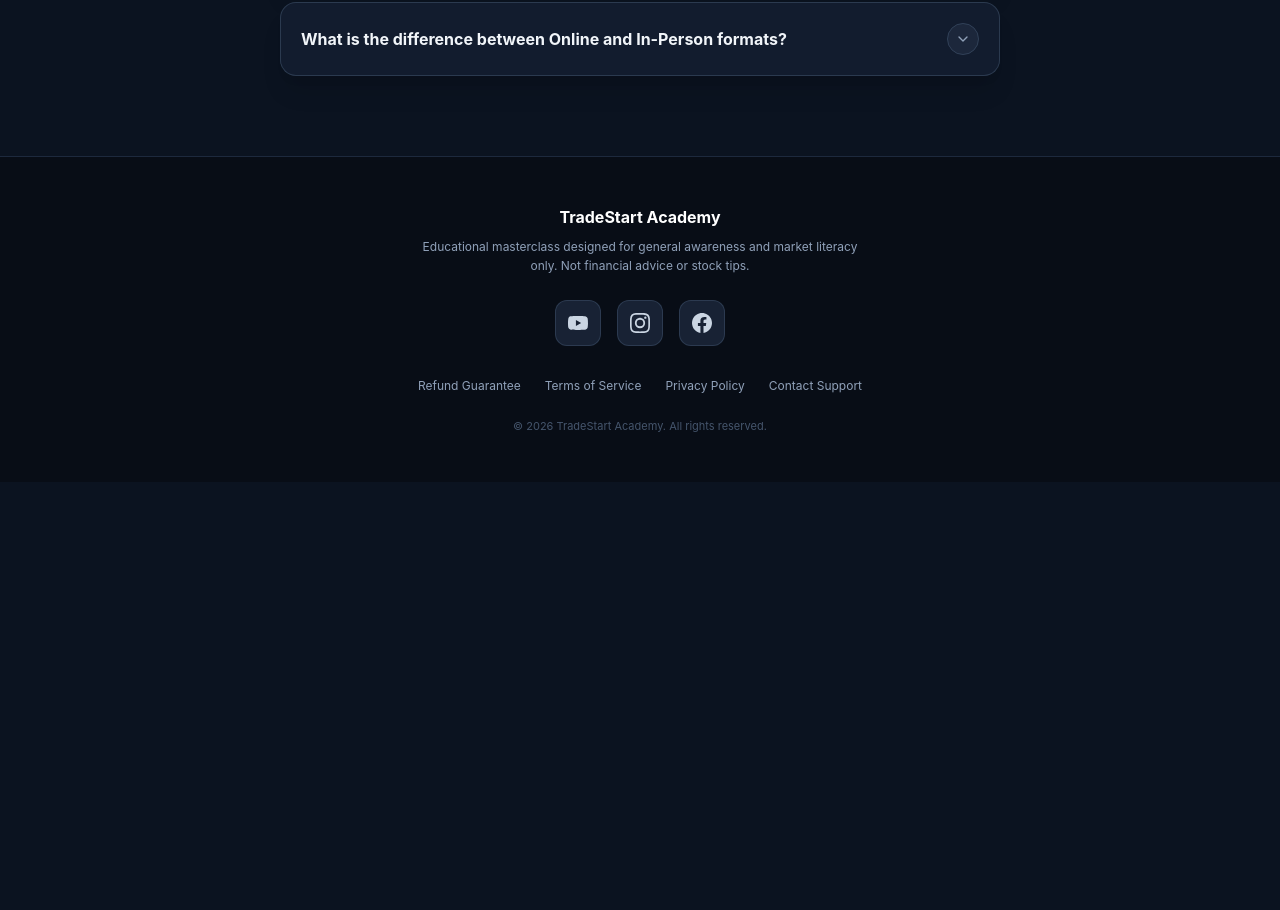
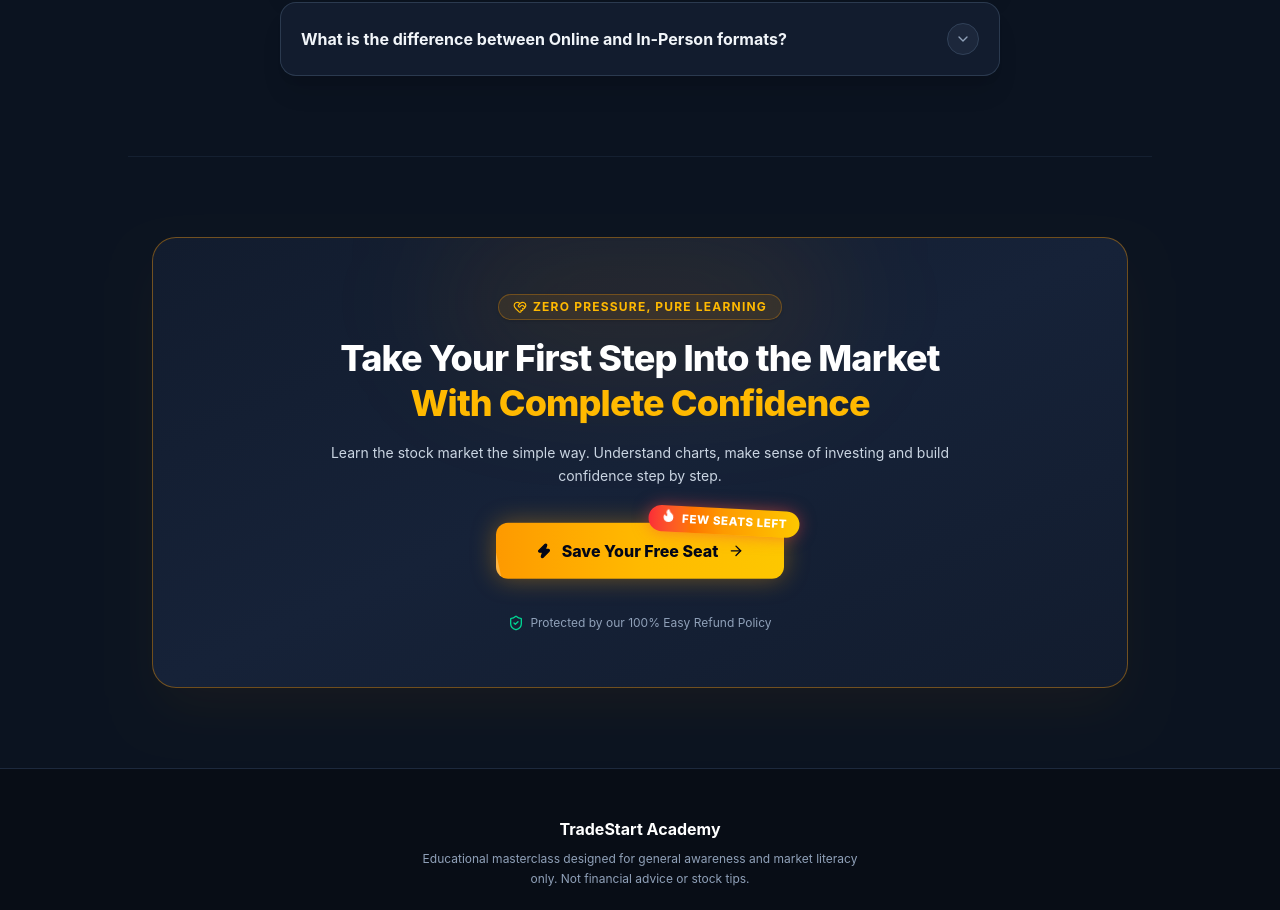
Before and after one commit to Kashifak47/finknowledge, a React (Vite) app: page / in a window 1280 px wide. Shown: the part 4255-5165 px from the top of the page. Before the commit the page ends 4737 px from the top, so only its background shows below. Built offline with nearby package versions, Linux system fonts and the light colour scheme.

Commit message:
feat: add FinalCTA component to Home page for enhanced user engagement

```diff
--- a/src/pages/Home.jsx
+++ b/src/pages/Home.jsx
@@ -8,6 +8,7 @@ import Curriculum from '../components/Curriculum';
 import Reviews from '../components/Reviews';
 import FAQ from '../components/FAQ';
 import Footer from '../components/Footer';
+import FinalCTA from '../components/FinalCTA';
 import RegistrationModal from '../components/RegistrationModal';
 
 export default function Home() {
@@ -27,6 +28,7 @@ export default function Home() {
         <Curriculum />
         <Reviews />
         <FAQ />
+        <FinalCTA onOpenModal={() => setIsModalOpen(true)} />
       </main>
       <Footer />
       <RegistrationModal isOpen={isModalOpen} onClose={() => setIsModalOpen(false)} />
```
